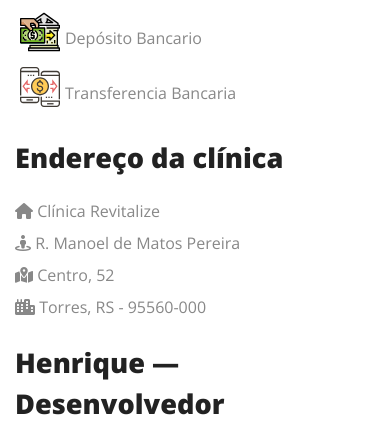
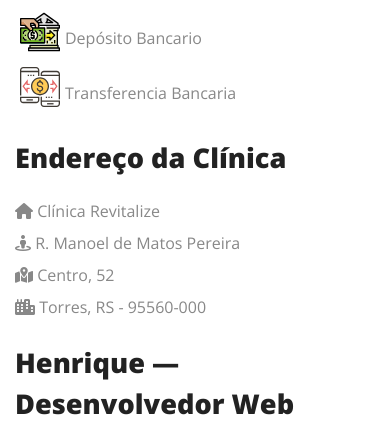
Before and after one commit to henrique-roldao/psico.jessica, a plain HTML site: page index.html in a window 390 px wide. Shown: the part 6298-6740 px from the top of the page. Drawn offline with nearby package versions, Linux system fonts and the light colour scheme.

Commit message:
update 8989

```diff
--- a/index.html
+++ b/index.html
@@ -227,7 +227,7 @@
               <li> <img src="./img/transferencia-de-dinheiro.svg" alt="Icone simbolizando transferencia de dinheiro" width="50px" height="40px" style="margin-bottom: 15px;">Transferencia Bancaria</li>
             </ul>
           </div>
-          <div class="col-lg-3 col-md-6"><a href="#" class="brand">Endereço da clínica</a>
+          <div class="col-lg-3 col-md-6"><a href="#" class="brand">Endereço da Clínica</a>
             <ul class="links list-unstyled">
               <li> <a href="https://www.instagram.com/revitalize_se_/" target="_blank"><i class="fas fa-home"></i> Clínica Revitalize</a></li>
               <li> <a href="#"><i class="fas fa-street-view"></i> R. Manoel de Matos Pereira</a></li>
@@ -235,7 +235,7 @@
               <li> <a href="#"><i class="fas fa-city"></i> Torres, RS - 95560-000</a></li>
             </ul>
           </div>
-          <div class="col-lg-3 col-md-6"><a href="#" class="brand">Henrique &mdash; Desenvolvedor</a>
+          <div class="col-lg-3 col-md-6"><a href="#" class="brand">Henrique &mdash; Desenvolvedor Web</a>
             <ul class="contact-info list-unstyled">
               <li><a href="mailto:sales@landy.com"><i class="fas fa-envelope"></i> henriqueroldao@rede.ulbra.br</a></li>
               <li><a href="tel:123456789"><i class="fab fa-whatsapp fa-lg"></i> Entrar em contato</a></li>
```
